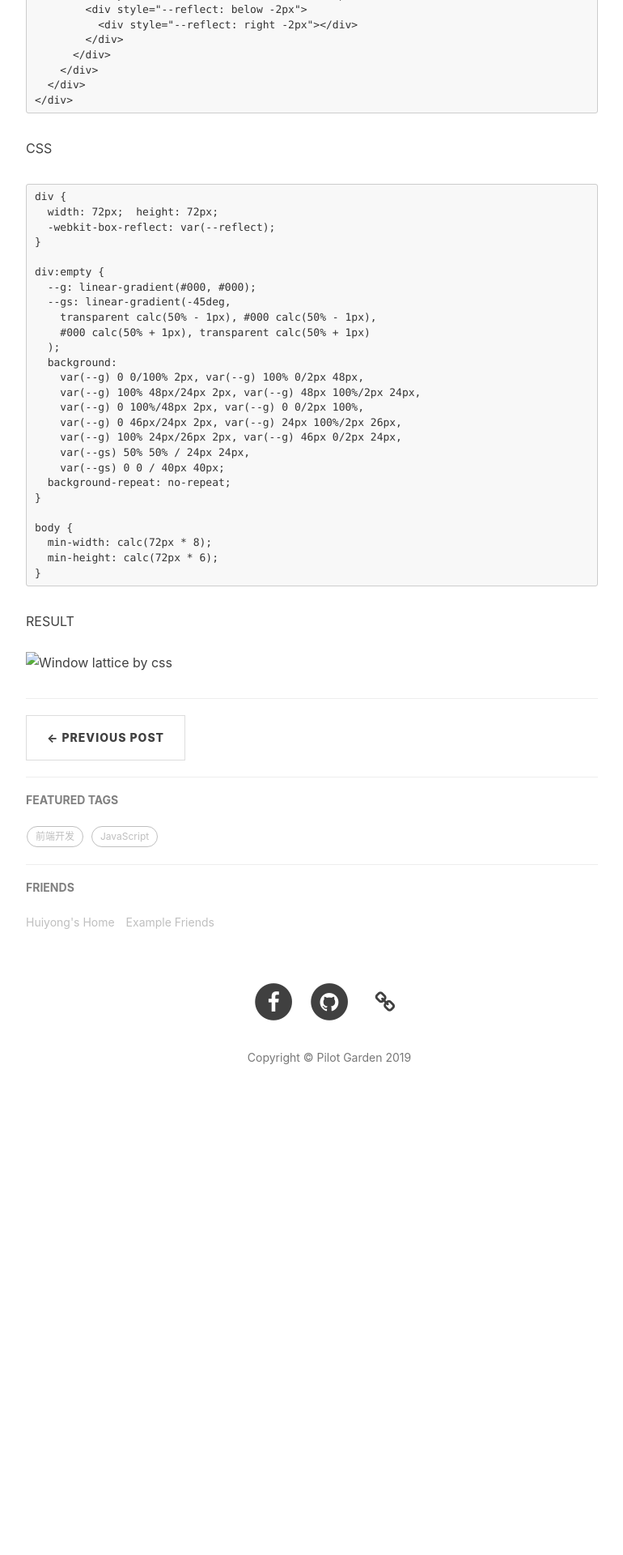
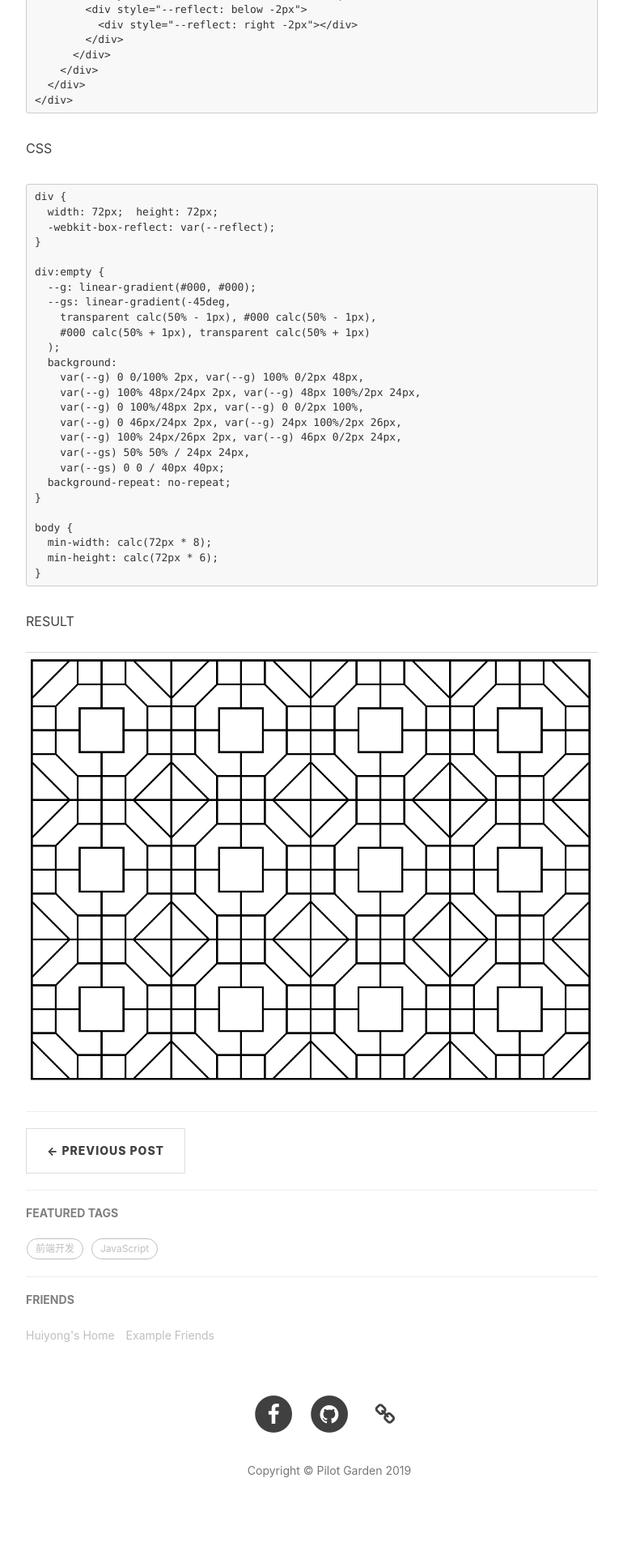
Before and after one commit to li-huiyong/garden, a Jekyll site: the page built from _posts/2019-06-16-chinese-window-lattice.markdown, in a window 1280 px wide. Shown: the part 792-2712 px from the top of the page at 81% size, without its empty margins (233-1003 px from the left). Built offline with Jekyll 4.4.1, drawn with Linux system fonts in a browser that asks for light colours; nearby versions of some CDN libraries; comment, search, counter and statistics services are not loaded; before the commit the page ends 2202 px from its top, so only the background shows below that.

Commit message:
add img link with slash head

````diff
--- a/_posts/2019-06-16-chinese-window-lattice.markdown
+++ b/_posts/2019-06-16-chinese-window-lattice.markdown
@@ -59,4 +59,4 @@ body {
 ```
 
 RESULT
-![Window lattice by css](img/in-post/post-js-version/window-lattice-css.jpg)
+![Window lattice by css](/img/in-post/post-js-version/window-lattice-css.jpg)
````
